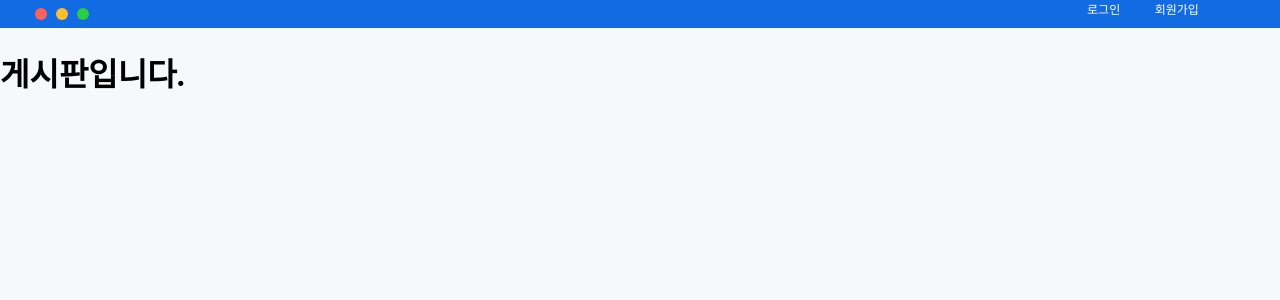
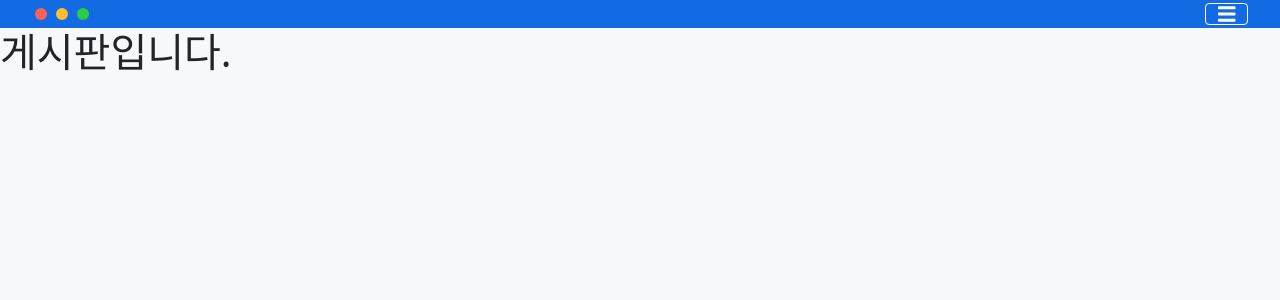
Before and after one commit to mochang2/Univ-Maps, a Django app: page /post/ in a window 1280 px wide. Shown: the top 300 px of the page. Run offline with Django 3.2, Linux system fonts and the light colour scheme; some libraries are stand-ins or nearby versions.

Commit message:
delete mypage, added fa-bars on posts_home

```diff
--- a/toyproject/UnivMaps/hanyang_map/templates/hanyang_map/hanyang_map_main.html
+++ b/toyproject/UnivMaps/hanyang_map/templates/hanyang_map/hanyang_map_main.html
@@ -23,10 +23,10 @@
                 <div class="yellow-dot dot"></div>
                 <div class="green-dot dot"></div>
             </div>
+
             <button class="abbreviated-menu" type="button" name="abbreviated-menu">
                 <i class="fas fa-bars"></i>
             </button>
-
             <div class="right-menu">
                 <div class="right-menu">
                     <a class="menuLink go-to-post" href="/post/">게시판 바로가기</a>
--- a/toyproject/UnivMaps/posts/static/posts/css/posts_home.css
+++ b/toyproject/UnivMaps/posts/static/posts/css/posts_home.css
@@ -39,6 +39,23 @@ body{
     background-color: #2ACD43;
 }
 
+.abbreviated-menu{
+    display: none;
+    padding: 0 .75rem;
+    font-size: 1.25rem;
+    line-height: 1;
+    background-color: transparent;
+    border: 1px solid white;
+    border-radius: .25rem;
+    transition: box-shadow .15s ease-in-out;
+    position:absolute;
+    right:32px;
+    top: 2.5px;
+}
+.fa-bars {
+  color: white;
+}
+
 .right-menu{
     font-family: 'Noto Sans KR', sans-serif;
     padding-right: 1.6rem;
@@ -56,3 +73,12 @@ body{
     cursor: pointer;
     color: white;
 }
+
+@media screen and (max-width: 1280px){
+    .abbreviated-menu{
+        display: block;
+    }
+    .right-menu{
+        display: none;
+    }
+}
--- a/toyproject/UnivMaps/posts/templates/posts/posts_home.html
+++ b/toyproject/UnivMaps/posts/templates/posts/posts_home.html
@@ -8,6 +8,10 @@
     <meta charset="UTF-8">
     <meta name="viewpoint" content="width=device-width, initial-scale=1">
     <title>게시판</title>
+
+    <link href="https://cdn.jsdelivr.net/npm/bootstrap@5.0.0-beta2/dist/css/bootstrap.min.css" rel="stylesheet"
+        integrity="sha384-BmbxuPwQa2lc/FVzBcNJ7UAyJxM6wuqIj61tLrc4wSX0szH/Ev+nYRRuWlolflfl" crossorigin="anonymous">
+    <script src="https://use.fontawesome.com/releases/v5.2.0/js/all.js"></script>
     <link rel="stylesheet" type="text/css" href="{% static 'posts/css/posts_home.css' %}">
 </head>
 
@@ -19,10 +23,14 @@
                 <div class="yellow-dot dot"></div>
                 <div class="green-dot dot"></div>
             </div>
+
+            <button class="abbreviated-menu" type="button" name="abbreviated-menu">
+                <i class="fas fa-bars"></i>
+            </button>
             <div class="right-menu">
                 <div class="right-menu">
                     {% if user.is_authenticated %}
-                    <a class="menuLink mypage" href="/auth/mypage/">{{ user.username }}님</a>
+                    <div class="menuLink mypage">{{ user.username }}님</div>
                     <a class="menuLink logout" href="/auth/logout/">로그아웃</a>
                     {% else %}
                     <a class="menuLink login" href="/auth/login/">로그인</a>
--- a/toyproject/UnivMaps/users/urls.py
+++ b/toyproject/UnivMaps/users/urls.py
@@ -7,7 +7,6 @@ urlpatterns = [
     path("signup/", views.signup, name="signup"),
     path("login/", views.login, name="login"),
     path("logout/", views.logout, name="logout"),
-    path("mypage/", views.mypage, name="mypage"),
     path("findpasswd/", views.findpasswd, name="findpasswd"),
     path("checkID/", views.checkifIDduplicated, name="checkifIDduplicated"),
 ]
```
Also changed, not shown: toyproject/UnivMaps/users/static/users/css/mypage.css (deleted, +0 -58 lines), toyproject/UnivMaps/users/templates/users/mypage.html (deleted, +0 -39 lines), toyproject/UnivMaps/users/views.py (+0 -11 lines).
